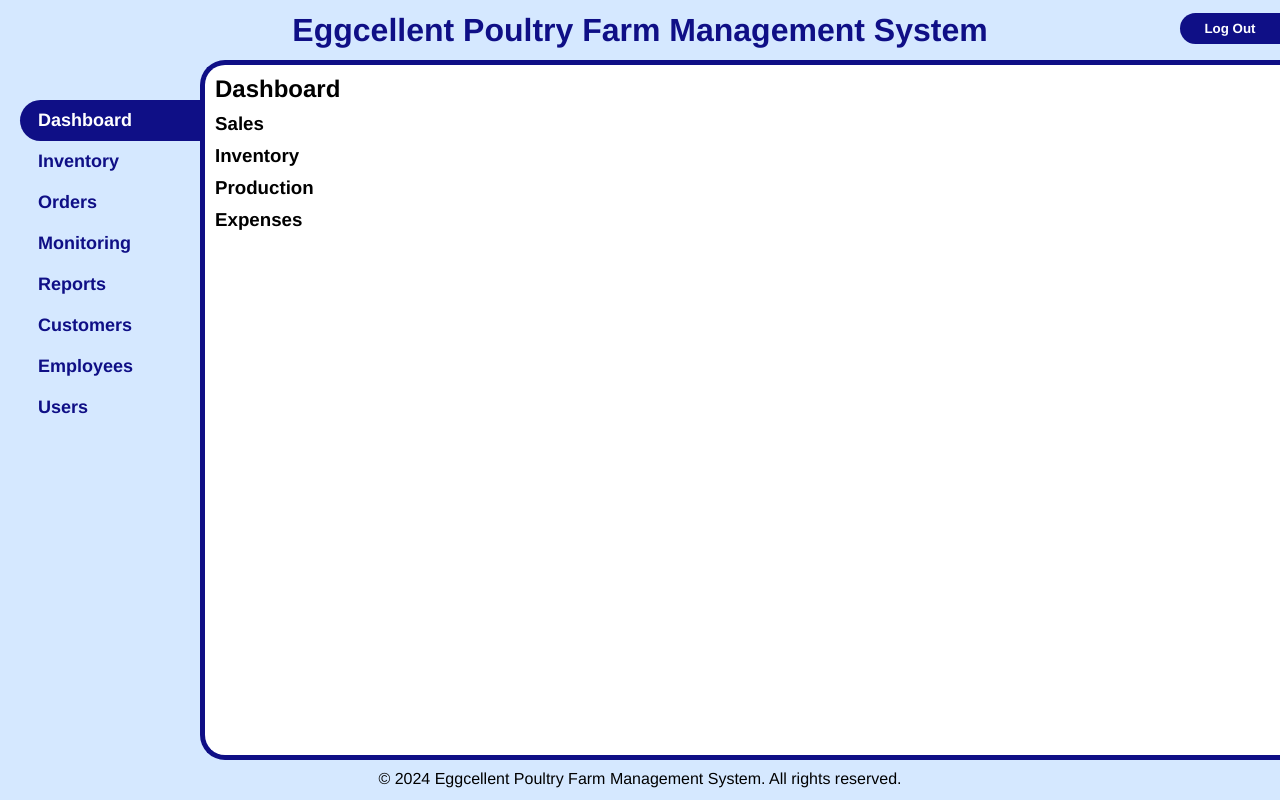
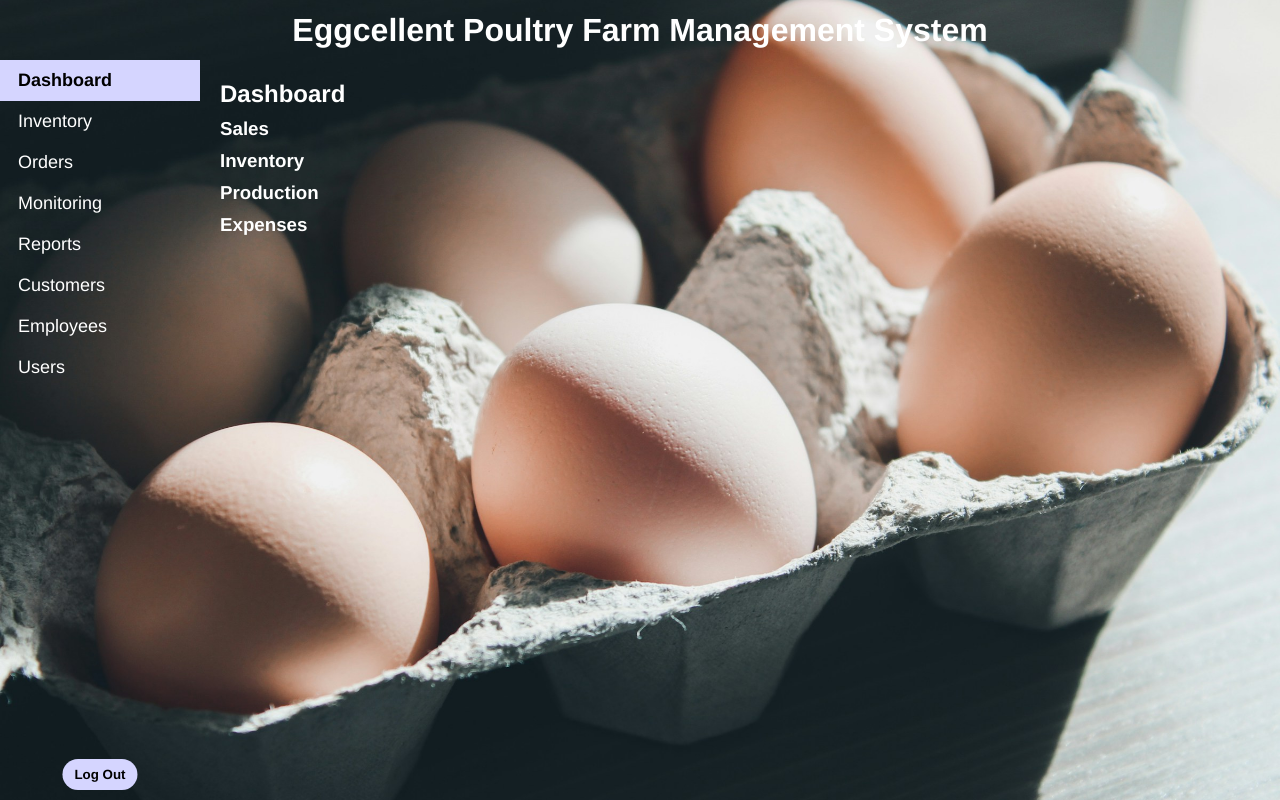
Before and after one commit to ahmedjamion/yokona, a PHP site: page / in a window 1280 px wide. Run offline with PHP 8.4, Linux system fonts and the light colour scheme; the visitor is signed in with stand-in values (Sample User, id 1); data comes from the database, SQL or seed files in the repository.

Commit message:
started new ui

```diff
--- a/components/Header.php
+++ b/components/Header.php
@@ -9,9 +9,4 @@ require_once 'views/LogInView.php';
 <div class="main-header">
     <i class="fa-solid fa-bars open-sidebar"></i>
     <h1>Eggcellent Poultry Farm Management System</h1>
-    <div class="log-out">
-        <form action="includes/LogIn.php" method="post">
-            <button class="logout-button" type='submit' name='action' value='logOut' id="logOut">Log Out</button>
-        </form>
-    </div>
 </div>
--- a/components/MainComponent.php
+++ b/components/MainComponent.php
@@ -25,6 +25,12 @@
         <button class="tab-button" data-for-tab="employees">Employees</button>
 
         <button class="tab-button" data-for-tab="users">Users</button>
+
+        <div class="log-out">
+            <form action="includes/LogIn.php" method="post">
+                <button class="logout-button" type='submit' name='action' value='logOut' id="logOut">Log Out</button>
+            </form>
+        </div>
 
     </div>
     <!-- END OF MAIN MAIN COMPONENT SIDEBAR -->
--- a/components/MainPage.php
+++ b/components/MainPage.php
@@ -3,5 +3,4 @@
 require_once './config/Database.php';
 include 'components/Header.php';
 include 'components/MainComponent.php';
-include 'components/Footer.php';
 ?>
--- a/includes/Employee.php
+++ b/includes/Employee.php
@@ -81,9 +81,9 @@ if ($_SERVER["REQUEST_METHOD"] === "POST") {
 
 
     // DELETE EMPLOYEE PROCESS
-    else if (isset($_POST['action']) && $_POST['action'] === 'delete') {
+    else if (isset($data->action) && $data->action === 'delete') {
 
-        $id = $_POST["id"];
+        $id = $data->id;
 
         try {
             require_once '../config/Database.php';
@@ -93,6 +93,7 @@ if ($_SERVER["REQUEST_METHOD"] === "POST") {
 
             // ERROR HANDLERS
             $errors = [];
+            $success = [];
 
             $result = getEmployee($pdo, $id);
 
@@ -101,14 +102,16 @@ if ($_SERVER["REQUEST_METHOD"] === "POST") {
             }
 
             if ($errors) {
-                header("Location: ../index.php");
-                die();
+                echo json_encode($errors);
+                exit;
+            } else {
+                removeEmployee($pdo, $id);
+                $success['success'] = true;
+                $success['message'] = 'Employee data deleted successfully';
+                echo json_encode($success);
+                exit;
             }
 
-
-            removeEmployee($pdo, $id);
-
-            header("Location: ../index.php");
 
 
             $pdo = null;
--- a/includes/Product.php
+++ b/includes/Product.php
@@ -106,7 +106,9 @@ if ($_SERVER["REQUEST_METHOD"] === "POST") {
             } else {
                 removeProduct($pdo, $id);
                 $success["success"] = true;
-                $success["message"] = "Product deleted";
+                $success["message"] = "Product data deleted successfully";
+                echo json_encode($success);
+                exit;
             }
 
 
@@ -114,7 +116,7 @@ if ($_SERVER["REQUEST_METHOD"] === "POST") {
 
             $pdo = null;
             $stmt = null;
-            die();
+            exit;
         } catch (PDOException $e) {
             die("Query failed: " . $e->getMessage());
         }
--- a/index.css
+++ b/index.css
@@ -19,7 +19,10 @@ body {
     display: flex;
     flex-direction: column;
     height: 100dvh;
-    background-color: #d5e8ff;
+    background-image: url(assets/bg/egg.jpg);
+    background-repeat: no-repeat;
+    background-size: cover;
+    background-position: center;
 }
 /* END OF BODY STYLES... */
 
@@ -36,7 +39,6 @@ body {
 
 /* HEADER STYLES */
 .main-header {
-    position: relative;
     height: 60px;
     display: flex;
     justify-content: center;
@@ -46,25 +48,11 @@ body {
 }
 
 .main-header h1{
-    color: #0f0f86;
+    color: white;
     padding: 10px;
 }
 
-.logout-button{
-    position: absolute;
-    right: 0;
-    top: 13px;
-    padding: 8px 12px;
-    width: 100px;
-    border-radius: 16px 0 0 16px;
-    border: none;
-    cursor: pointer;
-    background-color: #0f0f86;
-    color: white;
-    font-weight: bold;
-    transition: background-color .3s ease-in-out;
-    transition: color .3s ease-in-out;
-}
+
 
 .main-header .open-sidebar {
     display: none;
@@ -87,6 +74,7 @@ body {
     display: block;
     text-align: center;
     padding: 10px;
+    color: white;
 }
 /* END OF FOOTER STYLES... */
 
@@ -95,13 +83,11 @@ body {
 
 /* MAIN TABS STYLES */
 .tabs {
-    height: calc(100dvh - 100px);
+    height: calc(100dvh - 60px);
     display: flex;
 }
 
 .tab-nav {
-    padding-left: 20px;
-    padding-top: 40px;
     height: 100%;
     width: 200px;
     flex-shrink: 0;
@@ -117,29 +103,25 @@ body {
     padding: 10px 18px;
     border: none;
     background-color: transparent;
-    font-weight: bold;
-    border-radius: 25px 0 0 25px;
-    color: #0f0f86;
+    color: white;
     transition: background-color .15s ease-in-out;
+    border-radius: 0;
 }
 
 .tab-button:hover {
-    background-color: rgba(15, 15, 134, 0.20);
-    border-radius: 25px 0 0 25px;
+    background-color: rgba(213, 213, 255, 0.4);
 }
 
 .tab-button-active {
     font-weight: bold;
-    background-color: #0f0f86;
-    color: white;
-    border-radius: 25px 0 0 25px;
+    background-color: #d5d5ff;
+    color: black;
 }
 
 .tab-button-active:hover {
     font-weight: bold;
-    background-color: #0f0f86;
-    color: white;
-    border-radius: 25px 0 0 25px;
+    background-color: #d5d5ff;
+    color: black;
 }
 
 .tab-content {
@@ -153,13 +135,37 @@ body {
     display: flex;
     flex-direction: column;
     align-items: start;
-    padding: 10px;
+    padding: 20px;
     gap: 10px;
-    background-color: white;
-    border-left: 5px solid #0f0f86;
-    border-top: 5px solid #0f0f86;
-    border-bottom: 5px solid #0f0f86;
-    border-radius: 25px 0 0 25px;
+}
+
+.log-out {
+    position: relative;
+    height: 100%;
+    display: flex;
+    flex-direction: column;
+}
+
+.log-out form {
+    position: absolute;
+    bottom: 10px;
+    left: 50%;
+    transform: translateX(-50%);
+}
+
+.logout-button{
+    padding: 8px 12px;
+    border-radius: 16px;
+    border: none;
+    cursor: pointer;
+    background-color: #d5d5ff;
+    color: black;
+    font-weight: bold;
+    transition: background-color .3s ease-in-out;
+}
+
+.logout-button:hover{
+    filter: brightness(90%);
 }
 
 .tab-nav .close-sidebar {
@@ -168,60 +174,12 @@ body {
 /* END OF MAIN TABS STYLES... */
 
 
-@media screen and (max-width: 1000px) {
-.main-header h1 {
-    display: none;
+
+
+h1, h2, h3, h4 {
+    color: white;
 }
 
-
-}
-
-@media screen and (max-width: 600px) {
-.footer {
-    font-size: 10px;
-}
-
-.main-header .open-sidebar {
-    display: block;
-    cursor: pointer;
-}
-
-.tab-nav {
-    position: fixed;
-    top: 0;
-    left: -200px;
-    background-color: lightseagreen;
-    padding-top: 0;
-    z-index: 1;
-}
-
-.tab-nav .close-sidebar {
-    display: block;
-    font-size: 2rem;
-    align-self: end;
-    padding: 2px 8px;
-    cursor: pointer;
-}
-}
-
-
-@keyframes slideIn {
-    from {
-        left: -200px;
-    }
-    to {
-        left: 0;
-    }
-}
-
-@keyframes slideOut {
-    from {
-        left: 0;
-    }
-    to {
-        left: -200px;
-    }
-}
 
 
 
--- a/index.js
+++ b/index.js
@@ -267,10 +267,10 @@ function createButtonSubmit(value, buttonName, buttonClass) {
 
 
 // CREATE ACTIONS COLUMN FOR TABLES
-function createActions(td, id) {
+function createActions(td, id, url) {
     const actionForm = document.createElement('form');
     actionForm.method = 'POST';
-    actionForm.action = 'includes/Customer.php';
+    actionForm.action = url;
     actionForm.className = 'action-form';
 
     const actionId = document.createElement('input');
@@ -305,7 +305,7 @@ function createCustomersTable(data) {
         columnsToDisplay.forEach(column => {
             const td = document.createElement('td');
             if (column === 'actions') {
-                createActions(td, row.id);
+                createActions(td, row.id, 'includes/Customer.php');
             } else {
                 td.textContent = row[column];
             }
@@ -329,7 +329,7 @@ function createEmployeesTable(data) {
         columnsToDisplay.forEach(column => {
             const td = document.createElement('td');
             if (column === 'actions') {
-                createActions(td, row.id);
+                createActions(td, row.id, 'includes/Employee.php');
             } else {
                 td.textContent = row[column];
             }
@@ -354,7 +354,7 @@ function createProductsTable(data) {
         columnsToDisplay.forEach(column => {
             const td = document.createElement('td');
             if (column === 'actions') {
-                createActions(td, row.id);
+                createActions(td, row.id, 'includes/Product.php');
             } else {
                 td.textContent = row[column];
             }
@@ -379,7 +379,7 @@ function createUsersTable(data) {
         columnsToDisplay.forEach(column => {
             const td = document.createElement('td');
             if (column === 'actions') {
-                createActions(td, row.id);
+                createActions(td, row.id, 'includes/User.php');
             } else {
                 td.textContent = row[column];
             }
@@ -389,6 +389,13 @@ function createUsersTable(data) {
         tableBody.appendChild(tr);
     });
 }
+
+
+
+
+
+
+
 
 
 
@@ -470,7 +477,7 @@ window.onclick = function (event) {
 
 
 
-// SET UP TABS FOR MAIN COMPONENT
+// TABS
 function setUpTabs() {
     document.querySelectorAll(".tab-button").forEach(button => {
         button.addEventListener("click", () => {
@@ -487,9 +494,6 @@ function setUpTabs() {
 
             tabsContainer.querySelectorAll(".tab-content").forEach(tab => {
                 tab.classList.remove("tab-content-active");
-                setTimeout(() => {
-                    closeSidebar();
-                }, 500);
             })
 
             button.classList.add("tab-button-active");
@@ -505,13 +509,12 @@ document.addEventListener("DOMContentLoaded", () => {
         tabsContainer.querySelector(".tab-nav .tab-button").click();
     })
 })
-// END OF SET UP TABS FOR MAIN COMPONENT...
 
 
 
 
 /*
-// SET UP CONTENTS TABS
+// INNER TABS
 function setUpContentTabs() {
     document.querySelectorAll(".c-tab-button").forEach(button => {
         button.addEventListener("click", () => {
@@ -547,6 +550,9 @@ document.addEventListener("DOMContentLoaded", () => {
 */
 
 
+
+
+// MOBILE SIDEBAR
 const openSidebarIcon = document.querySelector('.open-sidebar');
 const closeSidebarIcon = document.querySelector('.close-sidebar');
 const sideBar = document.querySelector('.tab-nav');
```
Also changed, not shown: other parts of index.css (+112 -35 lines), includes/User.php (+13 -8 lines).
